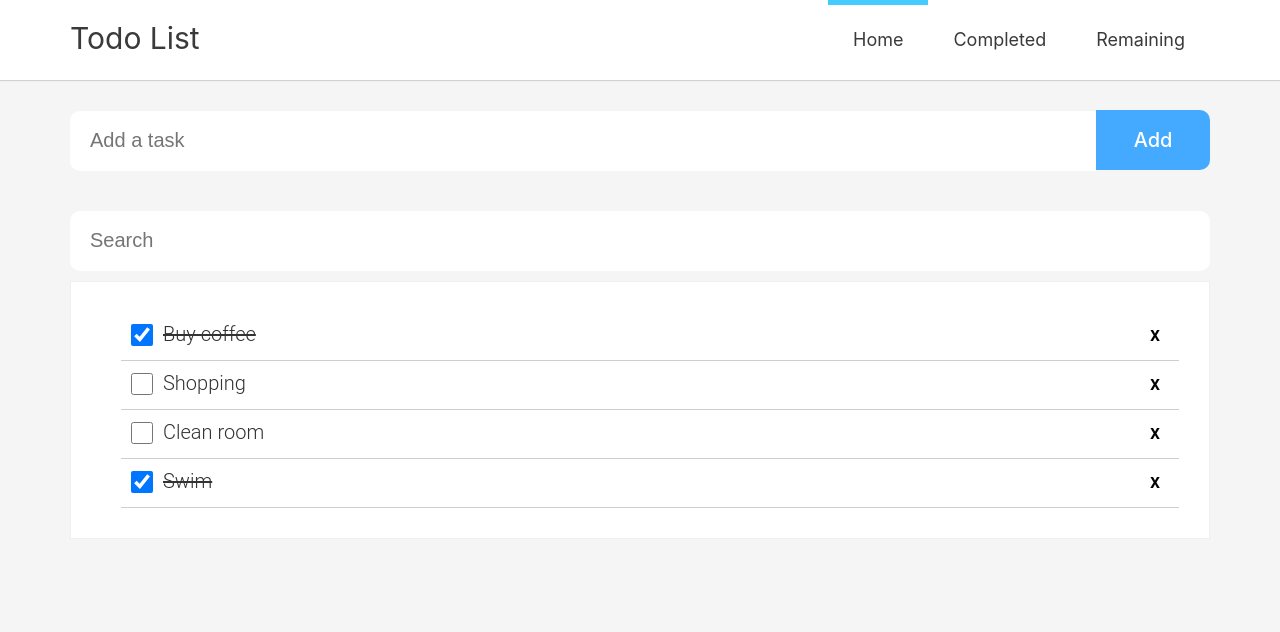
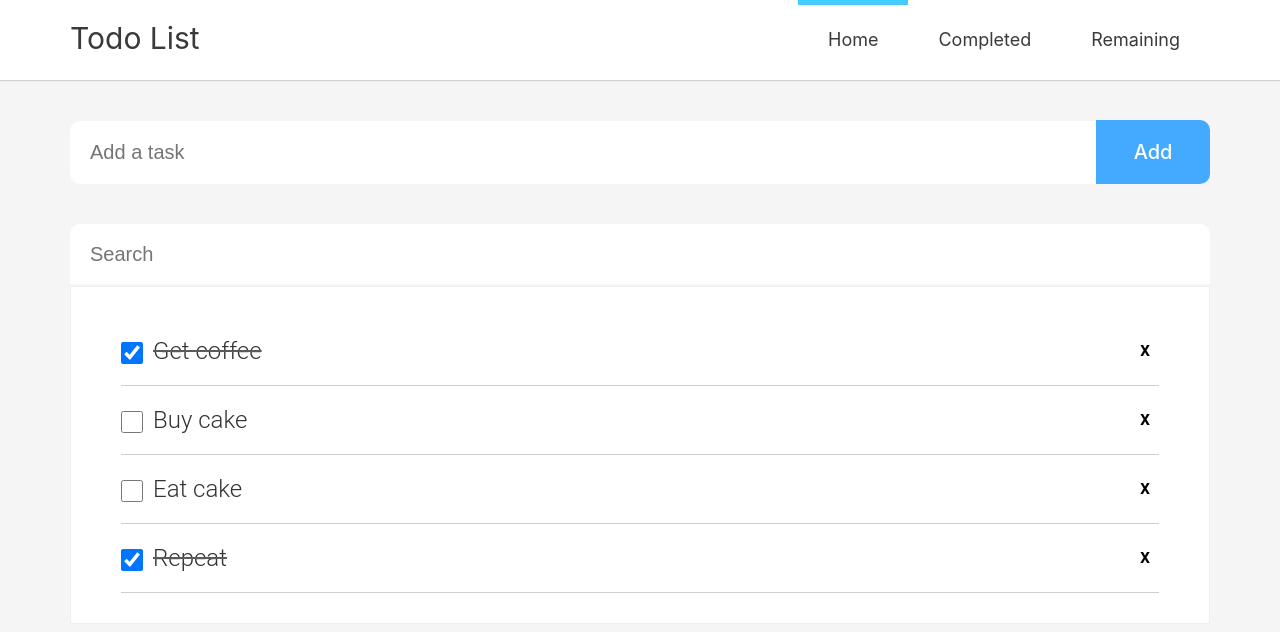
Before and after one commit to Revortni/react_note, a React (Create React App) app: page / in a window 1280 px wide. Shown: the top 632 px of the page. Built offline with nearby package versions, Linux system fonts and the light colour scheme.

Commit message:
added filter for each setState in filter functions

```diff
--- a/src/components/Header.js
+++ b/src/components/Header.js
@@ -1,14 +1,6 @@
 import React from 'react';
+import HeaderTab from './HeaderTab';
 import './styles/Header.css';
-
-const HeaderOption = props => {
-  let active = props.active ? ' activeOption' : '';
-  return (
-    <div className={'header_option' + active} onClick={props.onClick}>
-      {props.name}
-    </div>
-  );
-};
 
 class Header extends React.Component {
   constructor(props) {
@@ -45,7 +37,7 @@ class Header extends React.Component {
           <div className='header_title'>Todo List</div>
           <div className='header_option_wrapper'>
             {this.options.map(item => (
-              <HeaderOption
+              <HeaderTab
                 name={item.name}
                 onClick={() => this.setOption(item)}
                 key={item.name}
--- /dev/null
+++ b/src/components/HeaderTab.js
@@ -0,0 +1,12 @@
+import React from 'react';
+
+const HeaderTab = props => {
+  let active = props.active ? ' activeOption' : '';
+  return (
+    <div className={'header_option' + active} onClick={props.onClick}>
+      {props.name}
+    </div>
+  );
+};
+
+export default HeaderTab;
--- a/src/components/Main.js
+++ b/src/components/Main.js
@@ -11,7 +11,7 @@ class Main extends React.Component {
     super();
     this.state = {
       list: todoData,
-      filtered: [],
+      filtered: todoData,
       filter: '',
       completedFilter: 'all',
       completedFilterActive: false
@@ -25,19 +25,41 @@ class Main extends React.Component {
       }
       return item;
     });
-    this.setState({ list });
+    this.setState({ list }, this.filterItems);
   };
 
   removeItem = id => {
     let list = this.state.list.filter(item => id !== item.id);
-    this.setState({
-      list
-    });
+    this.setState(
+      {
+        list
+      },
+      this.filterItems
+    );
   };
 
-  filterItems = val => {
+  setCompletedFilter = filter => {
+    this.setState(
+      {
+        completedFilter: filter,
+        completedFilterActive: filter === 'all' ? false : true
+      },
+      this.filterItems
+    );
+  };
+
+  filterItems = (filter = this.state.filter) => {
+    let list = this.state.list;
+    if (this.state.completedFilterActive) {
+      list = this.state.list.filter(
+        item => item.completed === this.state.completedFilter
+      );
+    }
+    const filtered = list.filter(item => item.text.includes(filter));
+
     this.setState({
-      filter: val
+      filtered,
+      filter
     });
   };
 
@@ -51,36 +73,22 @@ class Main extends React.Component {
       }
     ];
 
-    this.setState({
-      list
-    });
-  };
-
-  filterByCompleted = filter => {
-    this.setState({
-      completedFilter: filter,
-      completedFilterActive: filter === 'all' ? false : true
-    });
+    this.setState(
+      {
+        list
+      },
+      this.filterItems
+    );
   };
 
   render() {
-    const data = this.state.completedFilterActive
-      ? this.state.list.filter(
-          item => item.completed === this.state.completedFilter
-        )
-      : this.state.list;
-
-    const filteredByContent = data.filter(item =>
-      item.text.toLowerCase().includes(this.state.filter.toLowerCase())
-    );
-
     return (
       <React.Fragment>
-        <Header setFilter={this.filterByCompleted} />
+        <Header setFilter={this.setCompletedFilter} />
         <AddItem handleSubmit={this.handleAddItem} />
         <SearchItem handleSearchItem={this.filterItems} />
         <ListContainer
-          list={filteredByContent}
+          list={this.state.filtered}
           checkItem={this.checkItem}
           removeItem={this.removeItem}
         />
--- a/src/components/SearchItem.js
+++ b/src/components/SearchItem.js
@@ -2,8 +2,8 @@ import React from 'react';
 import './styles/SearchItem.css';
 const SearchItem = props => {
   const handleSearch = e => {
-    let val = e.target.value;
-    props.handleSearchItem(val);
+    let filter = e.target.value;
+    props.handleSearchItem(filter);
   };
 
   return (
--- a/src/components/styles/AddItem.css
+++ b/src/components/styles/AddItem.css
@@ -1,28 +1,24 @@
 .add_item {
   font-size: 20px;
-  padding: 10px 15px 40px 15px;
+  margin: 40px 15px;
 }
 
 .add_item input {
   display: inline-block;
-  padding: 30px 20px;
+  padding: 20px 20px;
+  font-size: 20px;
   width: 90%;
-  font-size: 20px;
   box-sizing: border-box;
-  height: 30px;
   border: none;
   border-radius: 10px;
   border-top-right-radius: 0;
   border-bottom-right-radius: 0;
-  box-shadow: 1px rgba(0, 0, 0, 0.15);
 }
 
 .add_item_button {
   display: inline-block;
-  background-color: #fff;
-  padding: 30px 10px;
+  padding: 20px 20px;
   text-align: center;
-  line-height: 0px;
   width: 10%;
   box-sizing: border-box;
   border: none;
--- a/src/components/styles/App.css
+++ b/src/components/styles/App.css
@@ -1,11 +1,11 @@
 .container {
-  width: 73.125em;
+  width: 22.5em;
   margin: 0 auto;
 }
 
 .app {
   width: 100%;
-  min-width: 73.125em;
+  min-width: 22.5em;
 }
 
 .clearfix::after {
@@ -13,3 +13,38 @@
   clear: both;
   display: table;
 }
+@media screen and (min-width: 1170px) {
+  .container {
+    width: 73.125em;
+    margin: 0 auto;
+  }
+
+  .app {
+    width: 100%;
+    min-width: 73.125em;
+  }
+}
+
+@media screen and (min-width: 600px) and (max-width: 1170px) {
+  .container {
+    width: 48em;
+    margin: 0 auto;
+  }
+
+  .app {
+    width: 100%;
+    min-width: 48em;
+  }
+}
+
+@media screen and (min-width: 600px) and (max-width: 1170px) {
+  .container {
+    width: 48em;
+    margin: 0 auto;
+  }
+
+  .app {
+    width: 100%;
+    min-width: 48em;
+  }
+}
--- a/src/components/styles/Header.css
+++ b/src/components/styles/Header.css
@@ -9,10 +9,11 @@ header {
   font-size: 30px;
   padding: 20px 15px;
   float: left;
+  cursor: pointer;
 }
 
 .header_option {
-  padding: 20px 25px;
+  padding: 20px 30px;
   float: left;
   font-size: 18px;
   line-height: 40px;
@@ -25,7 +26,7 @@ header {
 }
 
 .header_option:hover {
-  background-color: #ccc;
+  background-color: #eee;
 }
 
 .header_option_wrapper {
--- a/src/components/styles/ListContainer.css
+++ b/src/components/styles/ListContainer.css
@@ -11,9 +11,9 @@
   border-bottom: 1px solid #cecece;
   font-family: Roboto;
   font-weight: 300;
-  font-size: 20px;
+  font-size: 24px;
   color: #333333;
-  padding: 10px;
+  padding: 20px 0;
 }
 
 .todo-item-left {
@@ -45,7 +45,7 @@ input[type='checkbox'] {
 }
 
 .completedTask {
-  text-decoration: line-through;
+  text-decoration: line-through #5a5a5a;
 }
 
 .no_data {
--- a/src/components/styles/SearchItem.css
+++ b/src/components/styles/SearchItem.css
@@ -1,16 +1,17 @@
 .search_item {
-  margin-bottom: 10px;
+  margin-bottom: 0px;
   font-size: 20px;
   padding: 0 15px;
 }
 
 .search_item input {
+  margin-bottom: 2px;
   padding: 30px 20px;
   font-size: 20px;
   width: 100%;
   box-sizing: border-box;
   height: 30px;
-  border-radius: 10px;
+  border-radius: 10px 10px 0 0;
   border-style: none;
   box-shadow: 1px rgba(0, 0, 0, 0.15);
 }
--- a/src/components/todoData.js
+++ b/src/components/todoData.js
@@ -1,22 +1,22 @@
 const todoData = [
   {
     id: 1,
-    text: 'Buy coffee',
+    text: 'Get coffee',
     completed: true
   },
   {
     id: 2,
-    text: 'Shopping',
+    text: 'Buy cake',
     completed: false
   },
   {
     id: 3,
-    text: 'Clean room',
+    text: 'Eat cake',
     completed: false
   },
   {
     id: 4,
-    text: 'Swim',
+    text: 'Repeat',
     completed: true
   }
 ];
```
